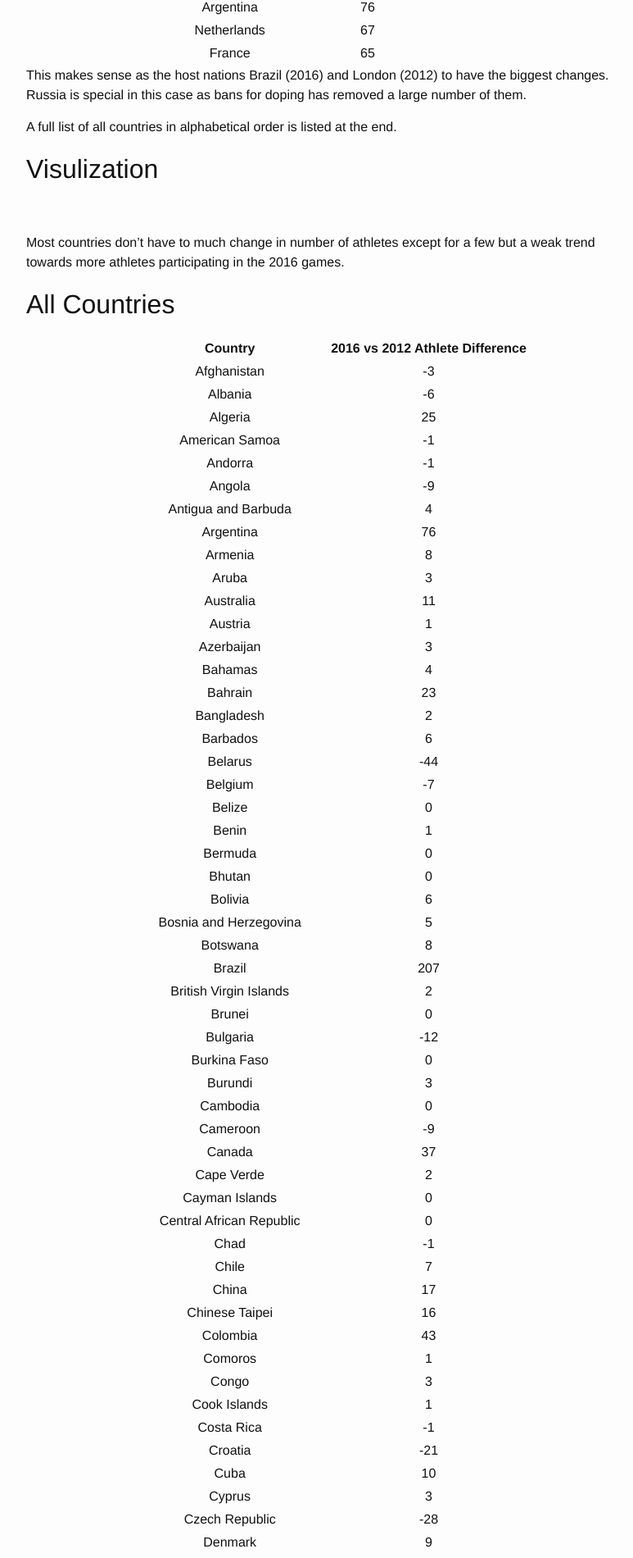
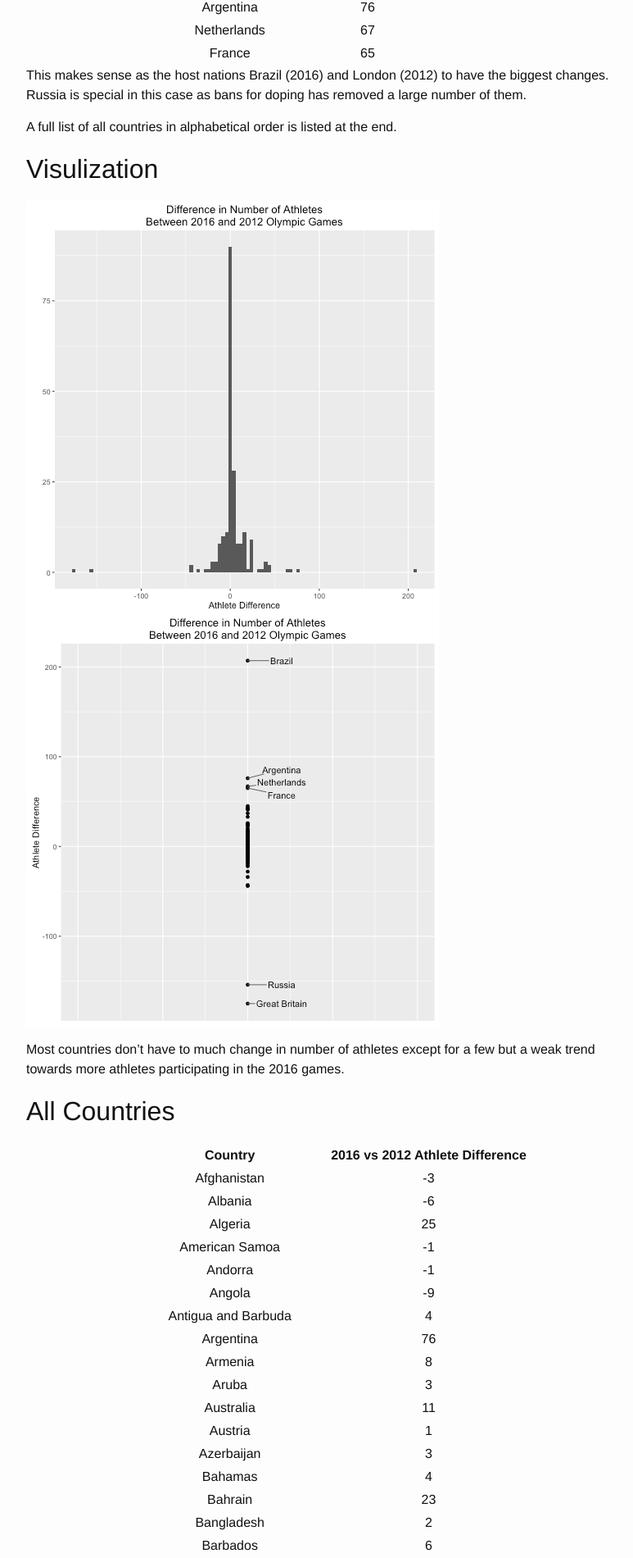
Before and after one commit to awcull/awcull.github.io, a Jekyll site: the page built from _posts/2016-08-06-2016-vs-2012-Athlete-Num.md, in a window 1280 px wide. Shown: the part 1511-3411 px from the top of the page at 82% size, without its empty margins (238-1011 px from the left). Built offline with Jekyll 4.4.1, drawn with Linux system fonts in a browser that asks for light colours; comment, search, counter and statistics services are not loaded.

Commit message:
forgot location

```diff
--- a/_posts/2016-08-06-2016-vs-2012-Athlete-Num.md
+++ b/_posts/2016-08-06-2016-vs-2012-Athlete-Num.md
@@ -79,8 +79,8 @@ A full list of all countries in alphabetical order is listed at the end.
 
 ## Visulization
 
-![]({{ site.url }}/assets/2016-vs-2012-Athlete-Num/unnamed-chunk-2-1.png)
-![]({{ site.url }}/assets/2016-vs-2012-Athlete-Num/unnamed-chunk-2-2.png)
+![]({{ site.url }}/assets/2016-08-06-2016-vs-2012-Athlete-Num/unnamed-chunk-2-1.png)
+![]({{ site.url }}/assets/2016-08-06-2016-vs-2012-Athlete-Num/unnamed-chunk-2-2.png)
 
 Most countries don't have to much change in number of athletes except for a few but a weak trend towards more athletes participating in the 2016 games.
 
```
